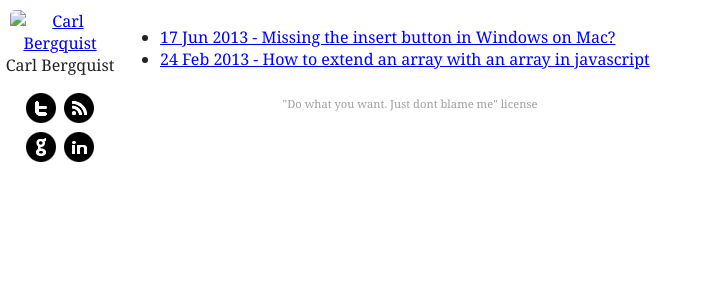
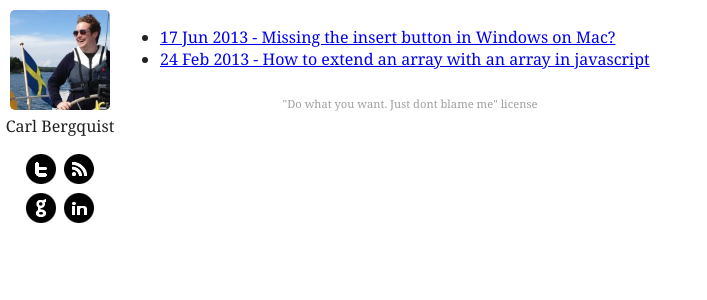
Before and after one commit to bergquist/bergquist.github.com, a Jekyll site: the page built from index.htm, in a window 1280 px wide. Shown: the top 300 px of the page, without its empty margins (0-707 px from the left). Built offline with Jekyll 4.4.1, drawn with Linux system fonts in a browser that asks for light colours.

Commit message:
dont start paths with / :D

```diff
--- a/Gruntfile.js
+++ b/Gruntfile.js
@@ -20,7 +20,7 @@
         nospawn: true
       },
       sass: {
-        files: [ '/**/*.scss' ],
+        files: [ '**/*.scss' ],
         tasks: [ 'sass' ]
       },
       livereload: {
@@ -80,6 +80,7 @@
 
   grunt.registerTask('default', [ 'clean', 'sass', 'cssmin' ])
   grunt.registerTask('dev', [
+    'default',
     'connect:livereload',
     'open',
     'watch'
--- a/_layouts/default.html
+++ b/_layouts/default.html
@@ -16,7 +16,7 @@
   <body>
     <div class="header">
       <a href="/">
-        <img src="/logo.png" alt="Carl Bergquist" />
+        <img src="/static/logo.png" alt="Carl Bergquist" />
       </a>
 
       Carl Bergquist
```
